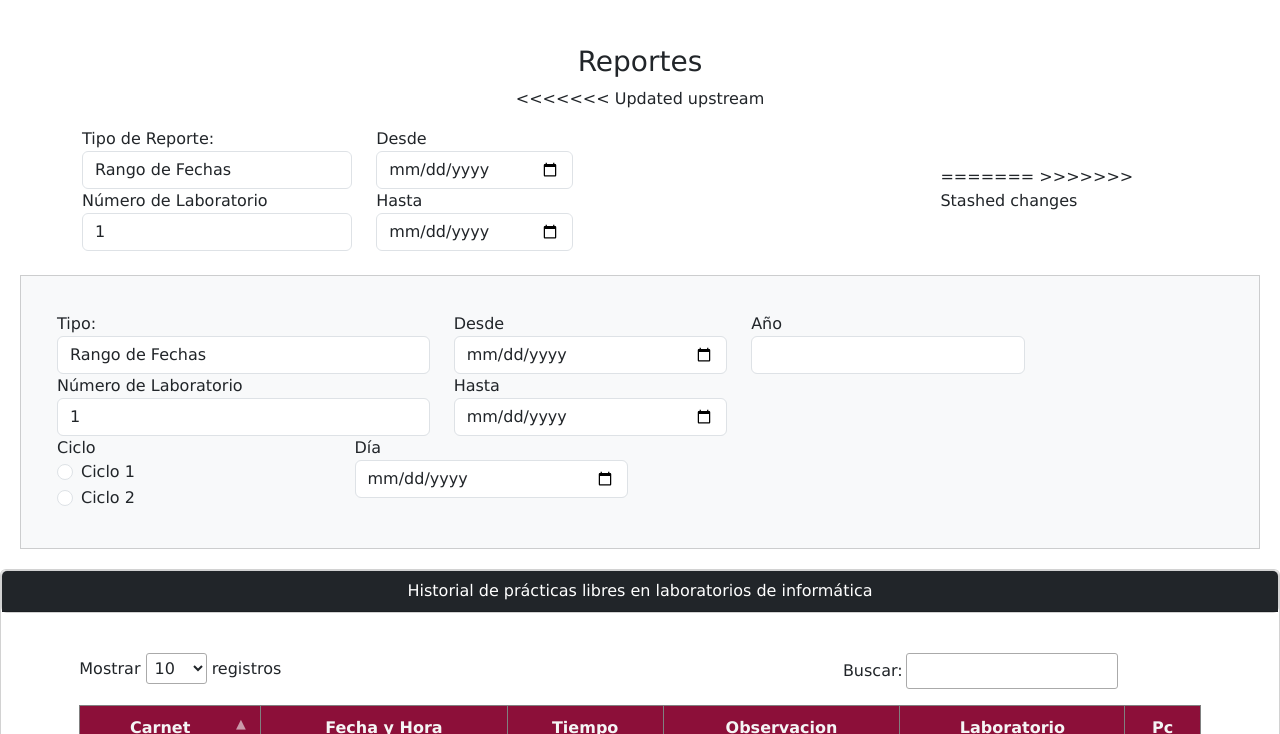
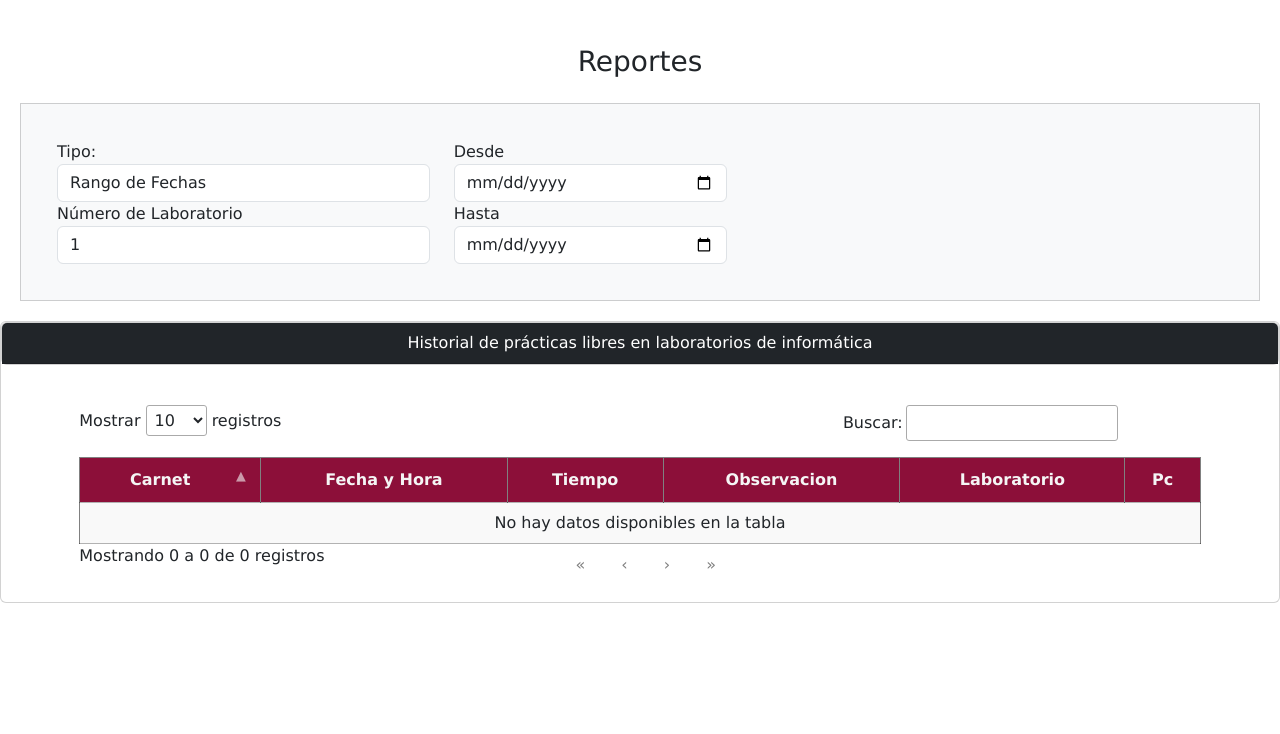
Before and after one commit to SVAn3ssA/UTEC, a PHP site: page /UTEC/reportes in a window 1280 px wide. Shown: the part 66-800 px from the top of the page. Run offline with PHP 8.4, Linux system fonts and the light colour scheme; the visitor is signed in with stand-in values (Sample User, id 1); data that the repository does not hold is empty; some libraries are stand-ins or nearby versions.

Commit message:
Completo parte visual

```diff
--- a/App/Views/reportes/index.php
+++ b/App/Views/reportes/index.php
@@ -13,101 +13,7 @@
     <div class="contenido d-flex justify-content-center"></div>
     <div class=" text-center mb-3">
         <h3>Reportes</h3>
-<<<<<<< Updated upstream
     </div>
-    <div class="container d-flex justify-content-center align-items-center">
-        <form id="reporteForm" method="POST" target="_blank" class="w-100">
-            <div class="row">
-                <div class="col-md-4">
-                    <div class="form-group">
-                        <label for="tipo_reporte">Tipo de Reporte:</label>
-                        <select name="tipo_reporte" id="tipo_reporte" class="form-control" onchange="toggleInputs()">
-                            <option value="rango">Rango de Fechas</option>
-                            <option value="anio">Año</option>
-                            <option value="ciclo">Ciclo</option>
-                            <option value="dia">Día</option>
-                            <?php if ($_SESSION['privilegio'] == 1): ?>
-                                <option value="general">General</option>
-                            <?php endif; ?>
-                        </select>
-                    </div>
-
-                    <div class="row">
-                        <!-- Segunda lista desplegable -->
-                        <div id="lista_general" style="display: none;">
-                            <div class="form-group">
-                                <label for="otra_lista">Por:</label>
-                                <select name="otra_lista" id="otra_lista" class="form-control"
-                                    onchange="toggleOtraLista()">
-                                    <option value="rango">Rango de Fechas</option>
-                                    <option value="anio">Año</option>
-                                    <option value="ciclo">Ciclo</option>
-                                    <option value="dia">Día</option>
-                                </select>
-                            </div>
-                        </div>
-                    </div>
-
-
-                    <div class="form-group" id="numero_laboratorio_group">
-                        <label for="numero_laboratorio">Número de Laboratorio</label>
-                        <?php if ($_SESSION['privilegio'] == 1): ?>
-                            <!-- Si el usuario tiene privilegio 1, se muestra un input editable -->
-                            <input type="number" name="numero_laboratorio" id="numero_laboratorio" class="form-control"
-                                value="<?php echo isset($_SESSION['no_laboratorio']) ? $_SESSION['no_laboratorio'] : ''; ?>">
-                        <?php else: ?>
-                            <!-- Si el usuario no tiene privilegio 1, se muestra un input de solo lectura -->
-                            <input type="number" name="numero_laboratorio" id="numero_laboratorio" class="form-control"
-                                value="<?php echo isset($_SESSION['no_laboratorio']) ? $_SESSION['no_laboratorio'] : ''; ?>"
-                                readonly>
-                        <?php endif; ?>
-                    </div>
-
-                </div>
-                <div class="col-md-3" id="fecha_rango">
-                    <div class="form-group">
-                        <label for="desde">Desde</label>
-                        <input type="date" name="desde" id="desde" class="form-control">
-                    </div>
-                    <div class="form-group">
-                        <label for="hasta">Hasta</label>
-                        <input type="date" name="hasta" id="hasta" class="form-control">
-                    </div>
-                </div>
-                <div class="col-md-3" id="anio_input">
-                    <div class="form-group">
-                        <label for="anio">Año</label>
-                        <input type="number" name="anio" id="anio" class="form-control">
-                    </div>
-                </div>
-                <div class="col-md-3" id="ciclo_input">
-                    <div class="form-group">
-                        <label for="ciclo">Ciclo</label>
-                        <div class="form-check">
-                            <input type="radio" name="ciclo" id="ciclo1" value="1" class="form-check-input">
-                            <label for="ciclo1" class="form-check-label">Ciclo 1</label>
-                        </div>
-                        <div class="form-check">
-                            <input type="radio" name="ciclo" id="ciclo2" value="2" class="form-check-input">
-                            <label for="ciclo2" class="form-check-label">Ciclo 2</label>
-                        </div>
-                    </div>
-                </div>
-                <div class="col-md-3" id="dia_input">
-                    <div class="form-group">
-                        <label for="dia">Día</label>
-                        <input type="date" name="dia" id="dia" class="form-control">
-                    </div>
-                </div>
-            </div>
-        </form>
-
-
-=======
->>>>>>> Stashed changes
-    </div>
-
-
     <div class="card mt-4 reporte">
         <div class="card-body">
             <form id="reporteForm" method="POST" target="_blank" class="w-100">
--- a/App/css/estilos.css
+++ b/App/css/estilos.css
@@ -170,14 +170,11 @@ html {
     /* Ajusta el número de columnas automáticamente */
     gap: 10px;
     width: 100%;
-<<<<<<< Updated upstream
     padding: 20px 0; /* Ajusta el padding vertical para espaciar las computadoras */
     justify-content: start; /* Alinea el contenido al inicio del contenedor */
     align-content: start; /* Alinea el contenido de las filas al inicio */
-=======
     padding: 0 10px;
     /* Ajusta el padding para espaciar las computadoras */
->>>>>>> Stashed changes
 }
 
 .computadora {
@@ -272,7 +269,6 @@ footer {
 }
 
 .form-groupset form {
-<<<<<<< Updated upstream
   margin-bottom: 0;  /* No margin between forms */
 }
 
@@ -284,13 +280,3 @@ footer {
     padding-left: 40px; /* Ajusta el espacio a la izquierda según tu preferencia */
     padding-right: 20px; /* Ajusta el espacio a la derecha según tu preferencia */
 }
-
-
-
-
-
-
-=======
-    margin-bottom: 0;
-}
->>>>>>> Stashed changes
--- a/Config/config.php
+++ b/Config/config.php
@@ -1,5 +1,5 @@
 <?php
-    const APP_URL="http://localhost:8081/UTEC/";
+    const APP_URL="http://localhost/UTEC/";
     const DB_SERVER="localhost";
     const DB_USER="root";
     const DB_PASS="";
```
Also changed, not shown: App/Views/inicio/index.php (+5 -20 lines).
